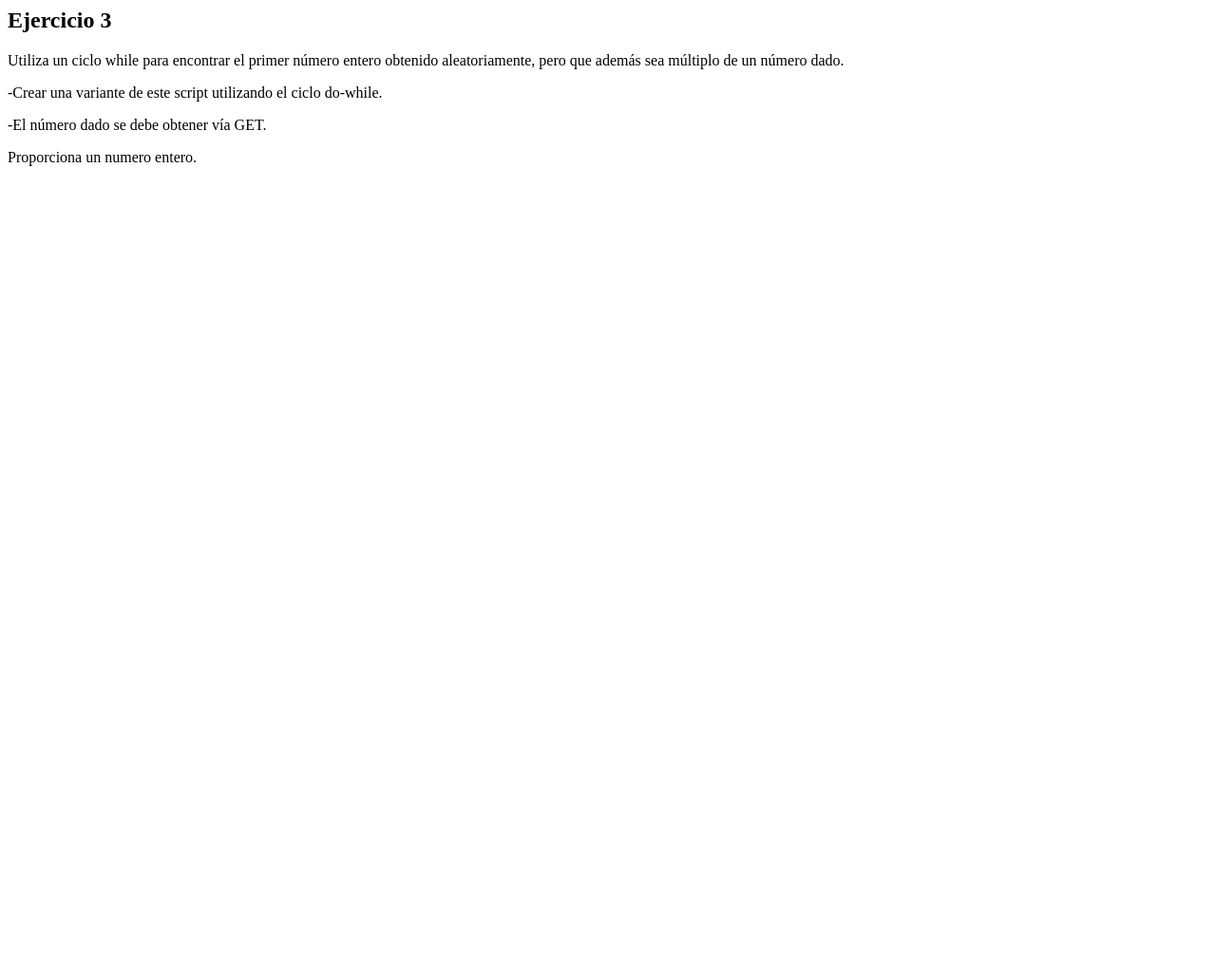
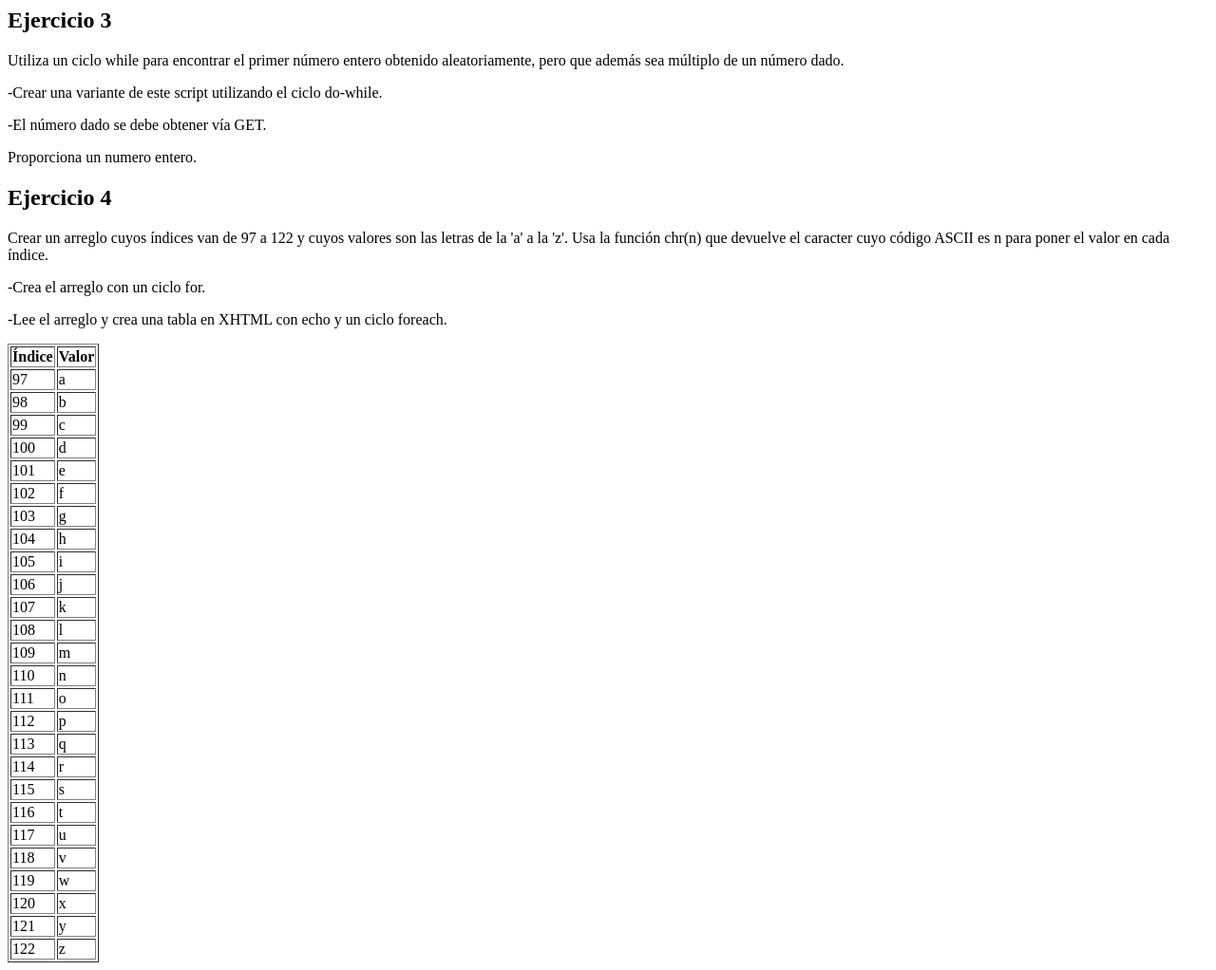
Before and after one commit to ArelyFlowers/tecnologiasw, a PHP site: page /tecnologiasw/ in a window 1280 px wide. Shown: the part 453-1475 px from the top of the page at 95% size. Before the commit the page ends 628 px from the top, so only its background shows below. Run offline with PHP 8.4, Linux system fonts and the light colour scheme.

Commit message:
Cargando Ejercicio 4 de p04

```diff
--- a/practicas/P04/index.php
+++ b/practicas/P04/index.php
@@ -96,5 +96,32 @@
               echo "El primer número entero aleatorio múltiplo de $numerodado es: $resultado";
             }
 ?>
+        <h2>Ejercicio 4</h2>
+           <p>Crear un arreglo cuyos índices van de 97 a 122 y cuyos valores son las letras de la 'a'
+            a la 'z'. Usa la función chr(n) que devuelve el caracter cuyo código ASCII es n para poner
+            el valor en cada índice.</p>
+           <p>-Crea el arreglo con un ciclo for.</p>
+           <p>-Lee el arreglo y crea una tabla en XHTML con echo y un ciclo foreach.</p>
+
+        <?php
+            // Arreglo con un ciclo for
+            $arreglo = array();
+            for ($n = 97; $n <= 122; $n++) {
+             $arreglo[$n] = chr($n);
+            }
+
+            // Tabla XHTML con un ciclo foreach
+            echo '<table border="1">';
+            echo '<tr><th>Índice</th><th>Valor</th></tr>';
+
+            foreach ($arreglo as $key => $value) {
+             echo '<tr>';
+             echo '<td>'.$key.'</td>';
+             echo '<td>'.$value.'</td>';
+             echo '</tr>';
+            }
+            echo '</table>';
+        ?>
+
 </body>
 </html>
```
